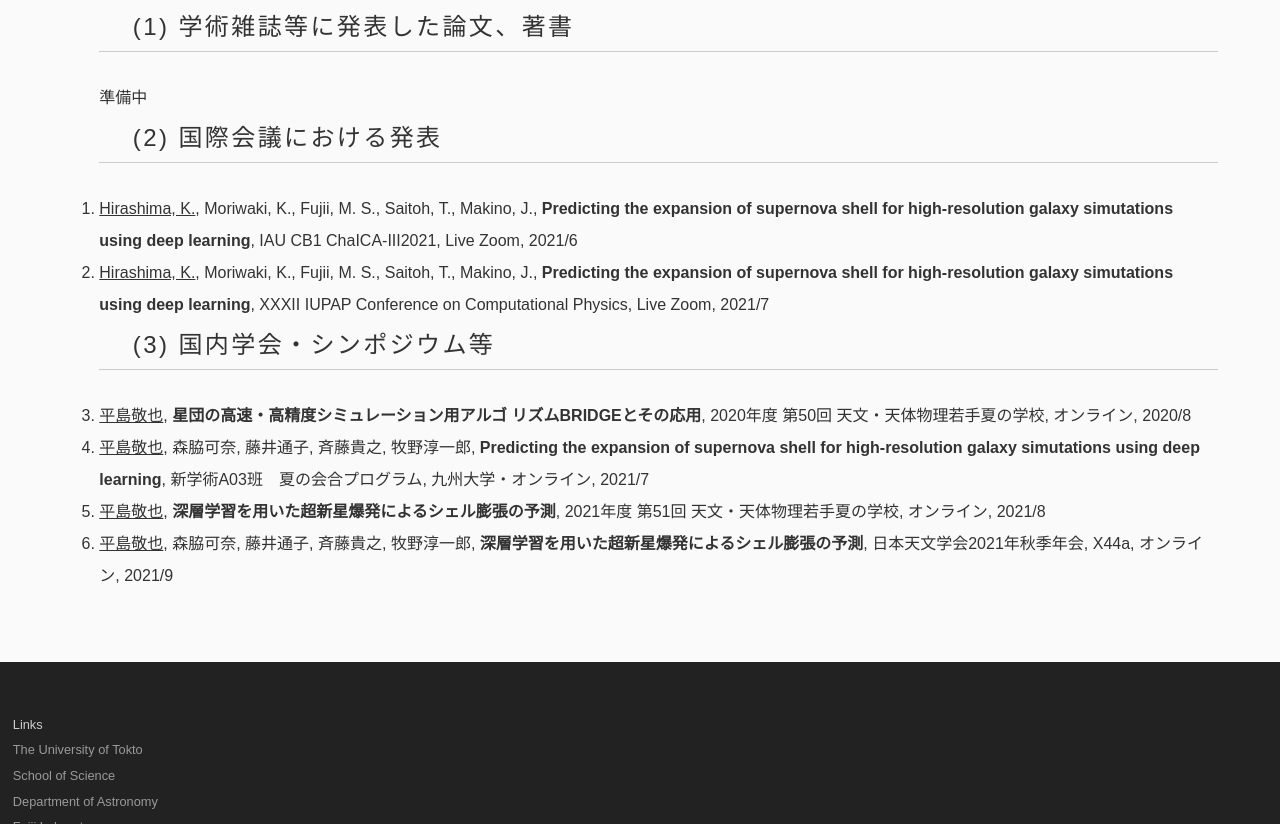
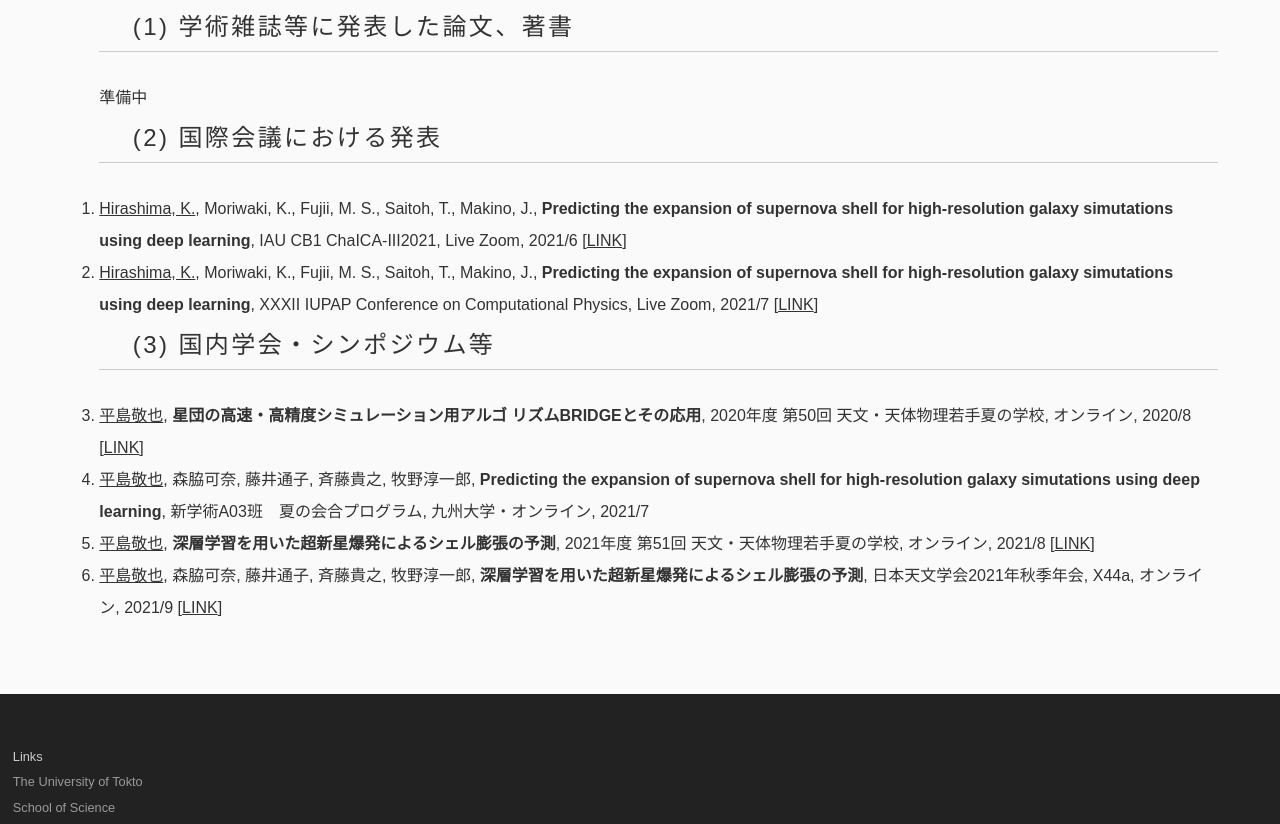
Before and after one commit to kyaFUK/utokyo-hirashima, a plain HTML site: page research.html in a window 1280 px wide. Shown: the part 565-1389 px from the top of the page. Drawn offline with Linux system fonts and the light colour scheme.

Commit message:
Add files via upload

```diff
--- a/research.html
+++ b/research.html
@@ -99,18 +99,21 @@
 	<h3>(1) 学術雑誌等に発表した論文、著書</h3>
 	準備中
 	<h3>(2) 国際会議における発表</h3>
-	<li><u>Hirashima, K.</u>, Moriwaki, K., Fujii, M. S., Saitoh, T., Makino, J., <b>Predicting the expansion of supernova shell for high-resolution galaxy simutations using deep learning</b>, IAU CB1 ChaICA-III2021, Live Zoom, 2021/6</li>
+	<li><u>Hirashima, K.</u>, Moriwaki, K., Fujii, M. S., Saitoh, T., Makino, J., <b>Predicting the expansion of supernova shell for high-resolution galaxy simutations using deep learning</b>, IAU CB1 ChaICA-III2021, Live Zoom, 2021/6 [<a href="https://cb1-chaica2020.astro.unistra.fr/Spring/News,_abstract.html" target="_blank" rel="noopener noreferrer">LINK</a>] </li>
 
-	<li><u>Hirashima, K.</u>, Moriwaki, K., Fujii, M. S., Saitoh, T., Makino, J., <b>Predicting the expansion of supernova shell for high-resolution galaxy simutations using deep learning</b>, XXXII IUPAP Conference on Computational Physics, Live Zoom, 2021/7</li>
+	<li><u>Hirashima, K.</u>, Moriwaki, K., Fujii, M. S., Saitoh, T., Makino, J., <b>Predicting the expansion of supernova shell for high-resolution galaxy simutations using deep learning</b>, XXXII IUPAP Conference on Computational Physics, Live Zoom, 2021/7 [<a href="https://ccp2021.complexity-coventry.org/program.php?session=AS1" target="_blank" rel="noopener noreferrer">LINK</a>] </li>
 
 	<h3>(3) 国内学会・シンポジウム等</h3>
-	<li><u>平島敬也</u>, <b>星団の高速・高精度シミュレーション用アルゴ リズムBRIDGEとその応用</b>,  2020年度 第50回 天文・天体物理若手夏の学校, オンライン, 2020/8</li>
+	<li><u>平島敬也</u>, <b>星団の高速・高精度シミュレーション用アルゴ リズムBRIDGEとその応用</b>,  2020年度 第50回 天文・天体物理若手夏の学校, オンライン, 2020/8 [<a href="http://astro-wakate.org/ss2020/" target="_blank" rel="noopener noreferrer">LINK</a>] </li>
+
 
 	<li><u>平島敬也</u>, 森脇可奈, 藤井通子, 斉藤貴之, 牧野淳一郎, <b>Predicting the expansion of supernova shell for high-resolution galaxy simutations using deep learning</b>, 新学術A03班　夏の会合プログラム, 九州大学・オンライン, 2021/7</li>
 
-	<li><u>平島敬也</u>, <b>深層学習を用いた超新星爆発によるシェル膨張の予測</b>,  2021年度 第51回 天文・天体物理若手夏の学校, オンライン, 2021/8</li>
+	<li><u>平島敬也</u>, <b>深層学習を用いた超新星爆発によるシェル膨張の予測</b>,  2021年度 第51回 天文・天体物理若手夏の学校, オンライン, 2021/8 [<a href="https://astro-wakate.sakura.ne.jp/ss2021/" target="_blank" rel="noopener noreferrer">LINK</a>]</li>
 
-	<li><u>平島敬也</u>, 森脇可奈, 藤井通子, 斉藤貴之, 牧野淳一郎, <b>深層学習を用いた超新星爆発によるシェル膨張の予測</b>,  日本天文学会2021年秋季年会, X44a, オンライン, 2021/9</li>
+
+	<li><u>平島敬也</u>, 森脇可奈, 藤井通子, 斉藤貴之, 牧野淳一郎, <b>深層学習を用いた超新星爆発によるシェル膨張の予測</b>,  日本天文学会2021年秋季年会, X44a, オンライン, 2021/9 [<a href="https://www.asj.or.jp/nenkai/archive/2021b/pdf/X44a.pdf" target="_blank" rel="noopener noreferrer">LINK</a>]</li>
+
 
 </ol>
 <!--
```
Also changed, not shown: index.html (+5 -1 lines).
